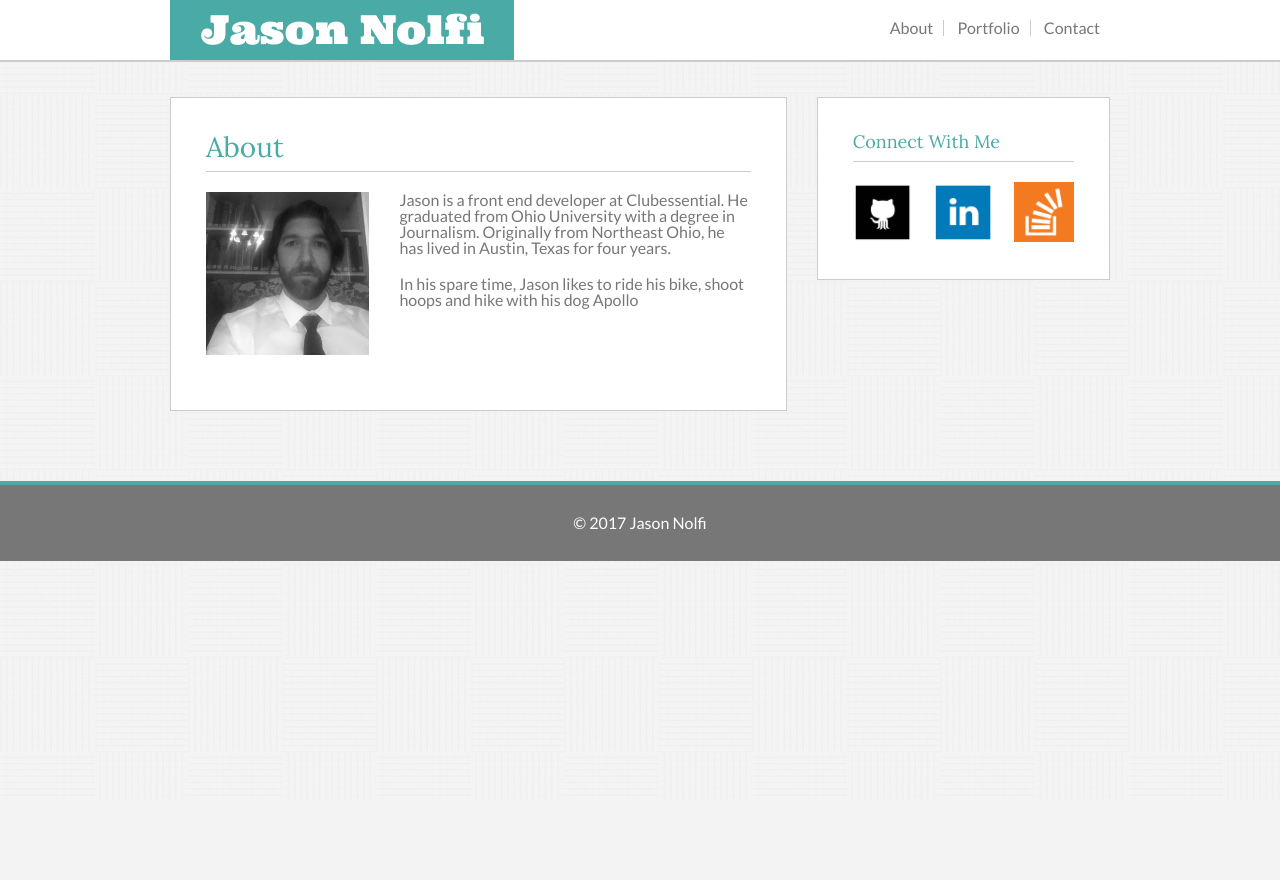
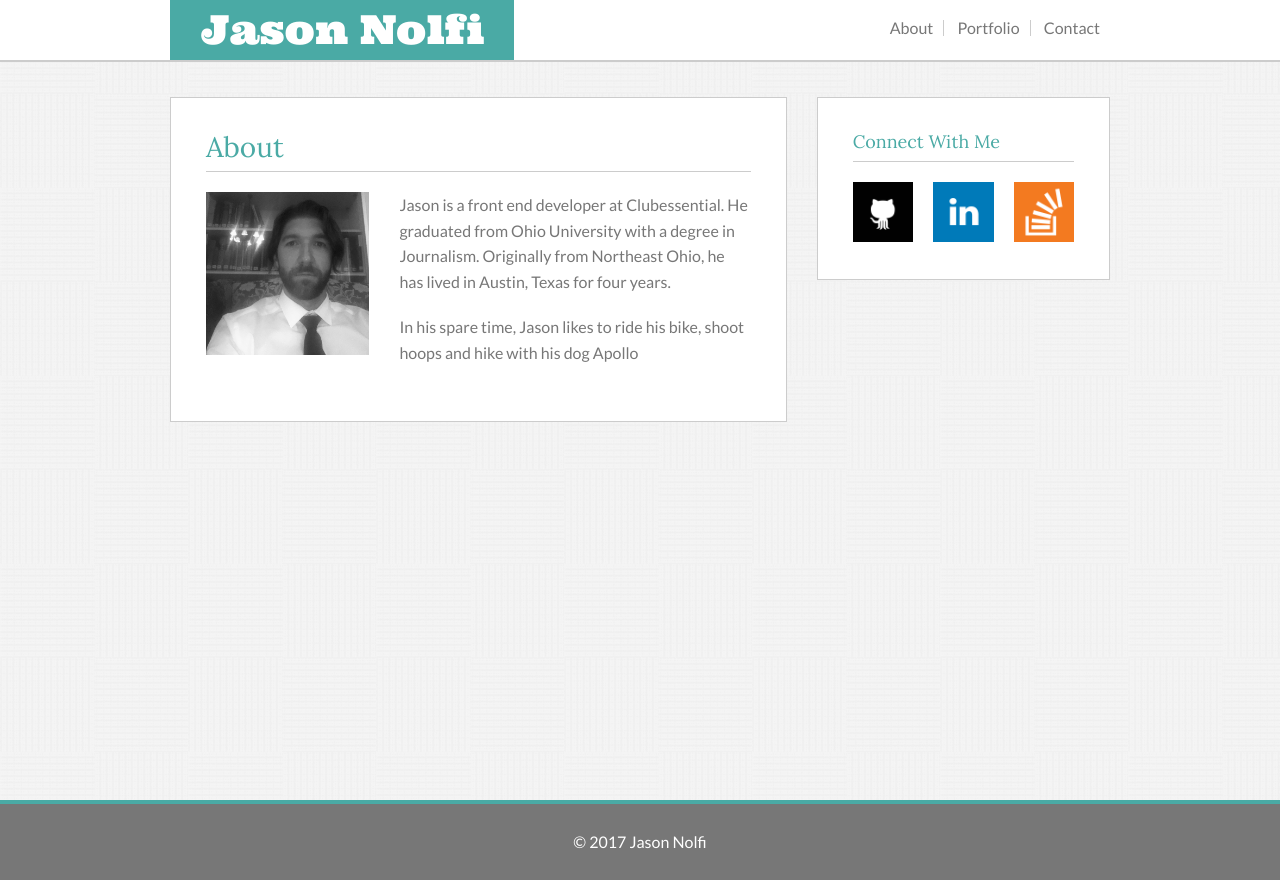
Before and after one commit to lofisoul/basic-portfolio, a PHP site: page / in a window 1280 px wide. Before the commit the page ends 561 px from the top, so only its background shows below. Run offline with PHP 8.4, Linux system fonts and the light colour scheme.

Commit message:
Updated icons and added sticky footer

```diff
--- a/assets/css/style.css
+++ b/assets/css/style.css
@@ -88,6 +88,7 @@ h3 {
 
 p {
   margin-bottom:20px;
+  line-height:1.6;
 }
 
 a {
@@ -103,6 +104,7 @@ a:hover {
 header {
   background:#fff;
   border-bottom:2px solid #ccc;
+  text-align: center;
 }
 
 .logo {
@@ -126,12 +128,22 @@ header {
   background:#777;
 }
 
+
 header ul {
+  display:inline-block;
   text-align:center;
+  margin:10px auto;
 }
 
 header ul > li {
-  display:block;
+  display:inline-block;
+  padding:0 10px;
+  position:relative;
+  border-right:1px solid #ccc;
+}
+
+header ul > li:last-child {
+  border-right:0;
 }
 
 header ul > li > a {
@@ -148,21 +160,10 @@ header ul > li > a:hover {
   }
 
   header ul {
-    display:inline-block;
     float:right;
-    margin-top:20px;
+    margin: 20px 0 0;
   }
 
-  header ul > li {
-    display:inline-block;
-    padding:0 10px;
-    position:relative;
-    border-right:1px solid #ccc;
-  }
-
-  header ul > li:last-child {
-    border-right:0;
-  }
 
 }
 
@@ -211,7 +212,7 @@ header ul > li > a:hover {
 }
 
 .sidebar ul > li > a > img {
-  trasform:scale(1);
+  transform:scale(1);
   transition: transform .1s ease-in-out;
   width: 100%;
 }
@@ -252,6 +253,18 @@ footer {
   border-top:4px solid #4aaaa5;
   padding:30px 0;
   color:#fff;
+}
+
+/*sticky footer*/
+html, body {
+	height: 100%;
+}
+.wrapper {
+	min-height: 100%;
+	margin: 0 auto -80px; /* the bottom margin is the negative value of the footer's height */
+}
+footer, .push {
+	height: 80px; /* '.push' must be the same height as 'footer' */
 }
 
 .gallery-item {
--- a/contact.html
+++ b/contact.html
@@ -10,6 +10,7 @@
   <link href="https://fonts.googleapis.com/css?family=Lato|Lora|Ultra" rel="stylesheet">
 </head>
 <body>
+  <div class="wrapper">
   <header>
     <div class="container clearfix">
       <a href="index.html" class="logo">Jason Nolfi</a>
@@ -46,10 +47,14 @@
           </ul>
         </div>
       </aside>
+
     </div>
   </section>
+  </div>
+  <div class="push"></div>
   <footer>
     © 2017 Jason Nolfi
   </footer>
+
 </body>
 </html>
--- a/index.html
+++ b/index.html
@@ -10,6 +10,7 @@
   <link href="https://fonts.googleapis.com/css?family=Lato|Lora|Ultra" rel="stylesheet">
 </head>
 <body>
+  <div class="wrapper">
   <header>
     <div class="container clearfix">
       <a href="index.html" class="logo">Jason Nolfi</a>
@@ -40,10 +41,14 @@
           </ul>
         </div>
       </aside>
+
     </div>
   </section>
+  </div>
+  <div class="push"></div>
   <footer>
     © 2017 Jason Nolfi
   </footer>
+
 </body>
 </html>
--- a/portfolio.html
+++ b/portfolio.html
@@ -10,6 +10,7 @@
   <link href="https://fonts.googleapis.com/css?family=Lato|Lora|Ultra" rel="stylesheet">
 </head>
 <body>
+  <div class="wrapper">
   <header>
     <div class="container clearfix">
       <a href="index.html" class="logo">Jason Nolfi</a>
@@ -67,10 +68,14 @@
           </ul>
         </div>
       </aside>
+
     </div>
+    <div class="push"></div>
   </section>
+  </div>
   <footer>
     © 2017 Jason Nolfi
   </footer>
+
 </body>
 </html>
```
Also changed, not shown: assets/images/github-ico.png, assets/images/linkedin-ico.png.
